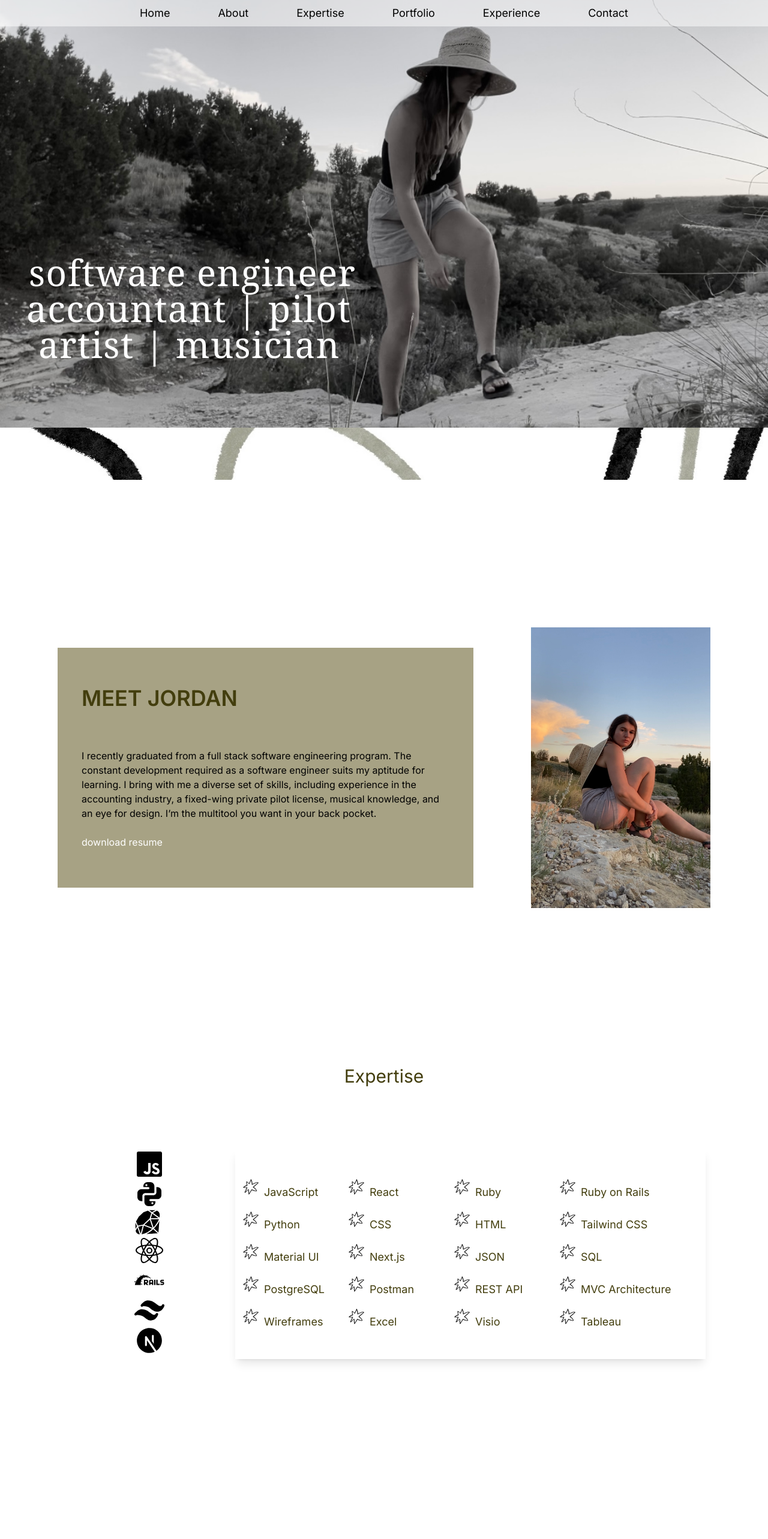
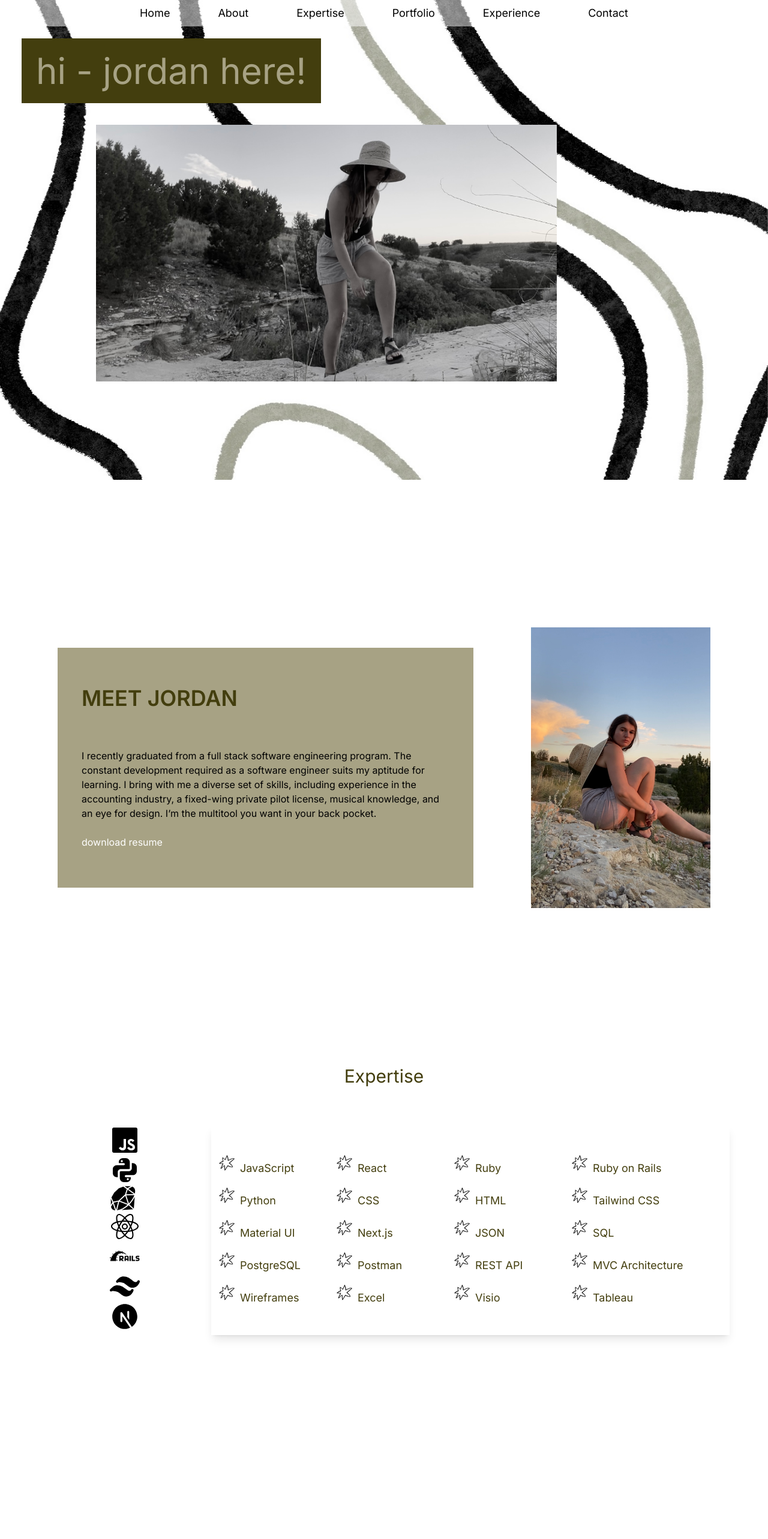
Before and after one commit to JordanTaylorJ/portfolio, a Next.js app: page / in a window 1280 px wide. Shown: the top 2566 px of the page at 60% size. Built offline with nearby package versions, Linux system fonts and the light colour scheme.

Commit message:
responsive design adjustments in Skills component to avoid horizonal scroll on mobile. Revert to original homepage loyout for a better mobile experience

```diff
--- a/src/app/components/main.jsx
+++ b/src/app/components/main.jsx
@@ -2,13 +2,14 @@ const Main = () => {
 
     return(
         <main id='Home' className="min-h-screen">
-            <img className='min-w-full' src='/blkwhi.jpg'/>
-            <div className='w-full absolute top-32 md:top-60 lg:top-96 mt-10'>
-                <h2 className='font-serif text-white text-left text-xl sm:text-2xl md:text-4xl lg:text-6xl tracking-wide indent-12'>software engineer</h2>
-                <h2 className='font-serif text-white text-left text-xl sm:text-2xl md:text-4xl lg:text-6xl tracking-wide indent-11'>accountant |  pilot</h2>
-                <h2 className='font-serif text-white text-left text-xl sm:text-2xl md:text-4xl lg:text-6xl tracking-wide indent-16'> artist | musician </h2>
-                <br></br>
-            </div>
+        <div className=''>
+            <p className="mt-16 ml-9 p-6 text-4xl sm:text-6xl text-sage bg-brown inline-block">
+            hi - jordan here!
+            </p>
+        </div>
+        <div className="mt-10 ">
+            <img className='md:absolute top-52 left-40 object-scale-down w-4/5 md:w-3/5'  src='/blkwhi.jpg' alt="walking outside"/>
+        </div>
         </main>
     )
 }
@@ -27,4 +28,14 @@ export default Main;
         </div>
 
         class="bg-no-repeat bg-center ..." style="background-image: url(...);"
+
+
+
+                    <img className='min-w-full' src='/blkwhi.jpg'/>
+            <div className='w-full md:absolute top-32 md:top-60 lg:top-96 mt-10'>
+                <h2 className='font-serif text-white text-left text-xl sm:text-2xl md:text-4xl lg:text-6xl tracking-wide indent-12'>software engineer</h2>
+                <h2 className='font-serif text-white text-left text-xl sm:text-2xl md:text-4xl lg:text-6xl tracking-wide indent-11'>accountant |  pilot</h2>
+                <h2 className='font-serif text-white text-left text-xl sm:text-2xl md:text-4xl lg:text-6xl tracking-wide indent-16'> artist | musician </h2>
+                <br></br>
+            </div>
 */
--- a/src/app/components/portfolio/skills.jsx
+++ b/src/app/components/portfolio/skills.jsx
@@ -9,8 +9,8 @@ const Skills = () => {
         <main id='Skills' className="min-h-screen py-24">
 
         <h2 className="text-center text-2xl md:text-3xl  text-brown">Expertise</h2>
-        <div className='p-16 grid lg:grid-cols-4'>
-            <a className="m-10 mx-40 text-black">
+        <div className=' p-16 grid lg:grid-cols-4'>
+            <a className="m-18 justify-self-center text-black">
                 <svg xmlns="http://www.w3.org/2000/svg" x="0px" y="0px" width="50" height="50"  fill="currentColor">
                     <path d="M 43.335938 4 L 6.667969 4 C 5.195313 4 4 5.195313 4 6.667969 L 4 43.332031 C 4 44.804688 5.195313 46 6.667969 46 L 43.332031 46 C 44.804688 46 46 44.804688 46 43.335938 L 46 6.667969 C 46 5.195313 44.804688 4 43.335938 4 Z M 27 36.183594 C 27 40.179688 24.65625 42 21.234375 42 C 18.140625 42 15.910156 39.925781 15 38 L 18.144531 36.097656 C 18.75 37.171875 19.671875 38 21 38 C 22.269531 38 23 37.503906 23 35.574219 L 23 23 L 27 23 Z M 35.675781 42 C 32.132813 42 30.121094 40.214844 29 38 L 32 36 C 32.816406 37.335938 33.707031 38.613281 35.589844 38.613281 C 37.171875 38.613281 38 37.824219 38 36.730469 C 38 35.425781 37.140625 34.960938 35.402344 34.199219 L 34.449219 33.789063 C 31.695313 32.617188 29.863281 31.148438 29.863281 28.039063 C 29.863281 25.179688 32.046875 23 35.453125 23 C 37.878906 23 39.621094 23.84375 40.878906 26.054688 L 37.910156 27.964844 C 37.253906 26.789063 36.550781 26.328125 35.453125 26.328125 C 34.335938 26.328125 33.628906 27.039063 33.628906 27.964844 C 33.628906 29.109375 34.335938 29.570313 35.972656 30.28125 L 36.925781 30.691406 C 40.171875 32.078125 42 33.496094 42 36.683594 C 42 40.117188 39.300781 42 35.675781 42 Z"></path>
                 </svg>
@@ -33,7 +33,7 @@ const Skills = () => {
                     <path d="M20,23.474V31.5c0,0.828-0.672,1.5-1.5,1.5S17,32.328,17,31.5v-13c0-0.659,0.431-1.241,1.062-1.435 c0.627-0.19,1.314,0.049,1.682,0.596l0.249,0.37L20,18l15.234,22.546C40.524,36.947,44,30.88,44,24c0-11.046-8.954-20-20-20 S4,12.954,4,24s8.954,20,20,20c3.082,0,5.99-0.718,8.597-1.963L20,23.474z M28,16.5c0-0.828,0.672-1.5,1.5-1.5s1.5,0.672,1.5,1.5 v12.79l-3-4.304V16.5z"></path>
                 </svg>
             </a>
-        <div className='lg:col-span-3 m-10 bg-white shadow-lg'>
+        <div className='mt-10 sm:mt-6 md:mt-0 lg:col-span-3 bg-white shadow-lg'>
             <ul className="list-image-[url('/star.png')] grid sm:grid-cols-2 md:grid-cols-3 lg:grid-cols-4 p-10 text-sm md:text-base lg:text-lg text-brown">
                 {list.map(item => {
                     return(<li className='m-2' key={item}>{item}</li>)
--- a/src/app/playlist/page.js
+++ b/src/app/playlist/page.js
@@ -1,7 +1,7 @@
 const Playlist = () => {
     return(
         <main>
-            <div className=' m-16 p-20 bg-greenblue h-auto shadow-lg'>
+            <div className=' m-6 lg:m-16 p-6 lg:p-20 bg-greenblue h-auto shadow-lg'>
                 <iframe
                     className='w-full h-96 shadow-lg'
                     thumbnails="true&disableAnalytics=true"
```
